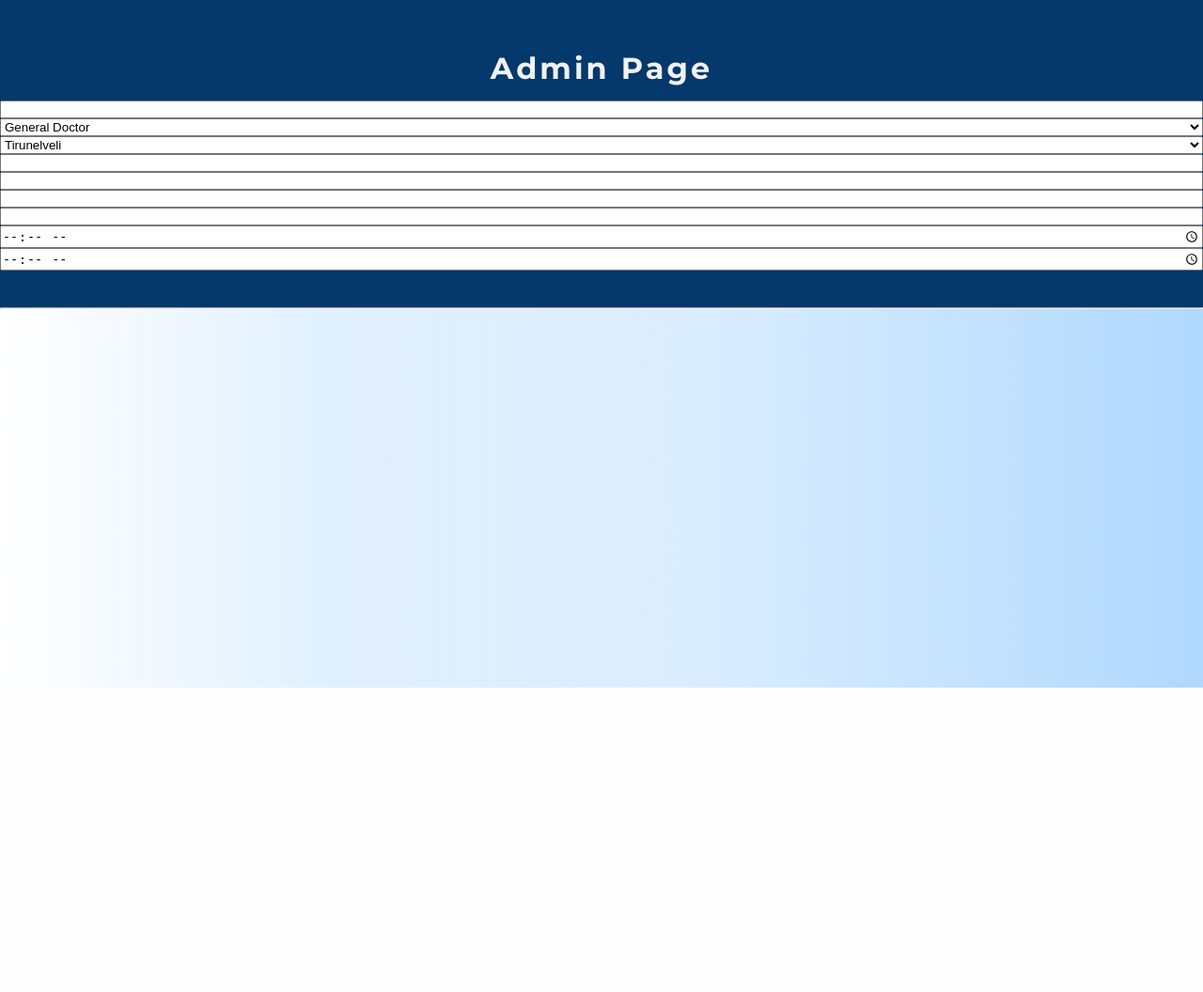
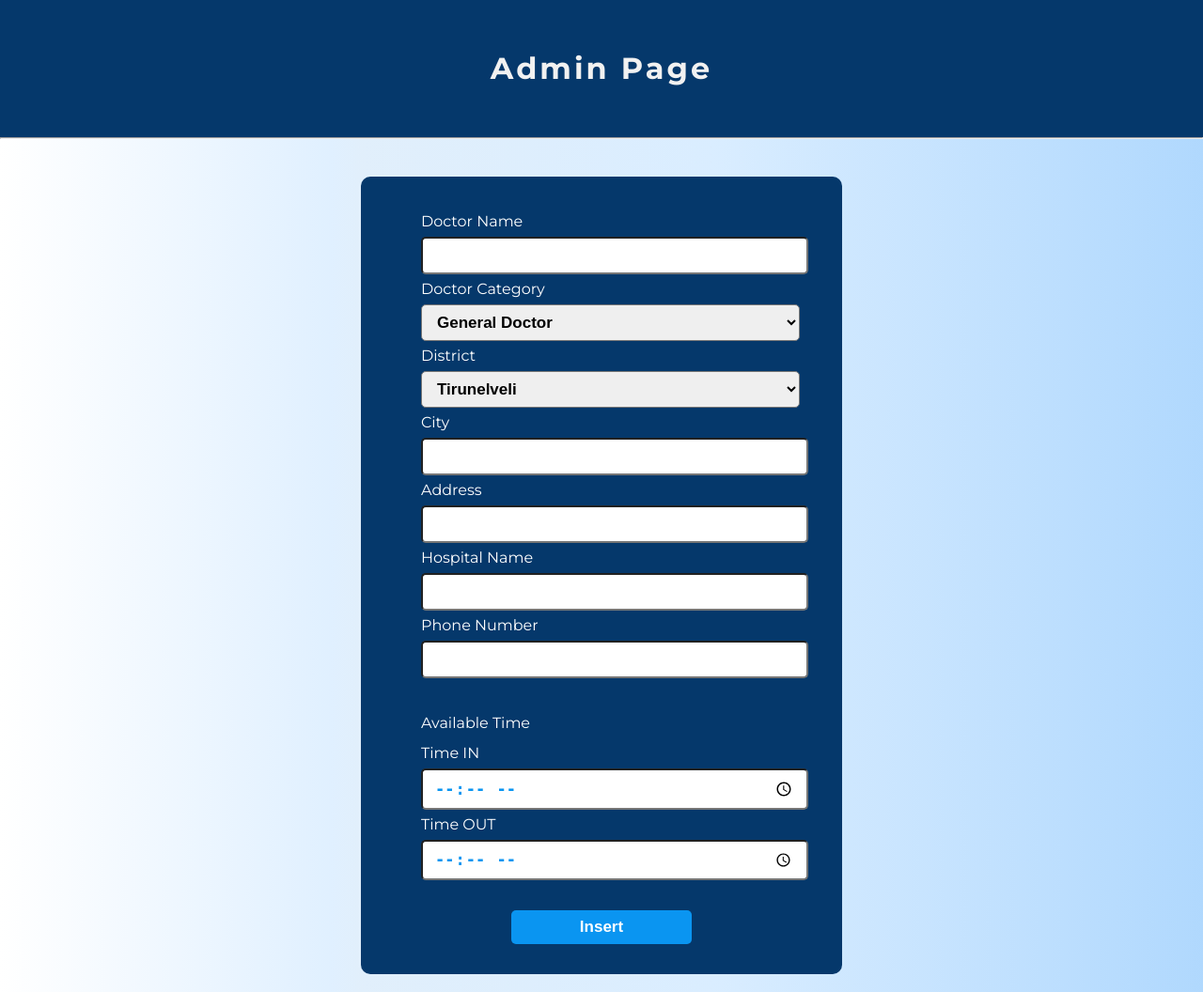
Before and after one commit to MD-Afsal/Health-Connect, a Flask app: template templates/adminPage.html in a window 1280 px wide. Shown: the part 68-1124 px from the top of the page at 94% size. Before the commit the page ends 800 px from the top, so only its background shows below. Run offline with Flask 3, Linux system fonts and the light colour scheme; the template is opened without the code that fills it, so the values that code supplies are empty.

Commit message:
Doctor Record Admin Page Added by Sri Akash

```diff
--- a/static/style.css
+++ b/static/style.css
@@ -128,7 +128,81 @@ button{
 /*CSS Made by Akash*/
 
 .input_container{
+    width: 30%;
+    height: max-content;
     margin: auto;
-    margin-top: ;
+    margin-top: 40px;
     display: grid;
+    align-items:center;
+    line-height: 2;
+    background-color: #05386b;
+    padding: 2.5% 5%;
+    color: #fff;
+    border-radius: 10px;
 }
+
+.input_container:hover{
+    box-shadow: #05386b 0 10px 20px 0;
+    transition: 0.3s;
+}
+
+.input_container input{
+    width: 100%;
+    height: auto;
+    margin: auto;
+    padding: 8px 12px;
+    outline: none;
+    border-radius: 5px;
+    font-size: 17px;
+    font-weight: 600;
+    color: #0a95f1;
+}
+
+.input_container select{
+    width: 105%;
+    height: auto;
+    margin: auto;
+    padding: 8px 12px;
+    outline: none;
+    border-radius: 5px;
+    font-size: 17px;
+    font-weight: 600;
+}
+
+.input_container option{
+    width: 105%;
+    height: auto;
+    margin: auto;
+    padding: 8px 12px;
+    border: none;
+    outline: none;
+    border-radius: 5px;
+    font-size: 17px;
+}
+
+input:hover{
+    border-color: #0a95f1;
+    border-width: 2px;
+}
+
+input:focus{
+    box-shadow: #0a95f1 0 17px 29px 0;
+    transition: 0.3s;
+}
+
+.input_time{
+    width: 30px;
+}
+
+input[type=submit]{
+    border: none;
+    width: 50%;
+    color: white;
+    background-color: #0a95f1;
+}
+
+input[type=submit]:active{
+    box-shadow: #0a95f1 0 17px 29px 0;
+    transform: scale(-2);
+    transition: 0.5s;
+}
--- a/templates/adminPage.html
+++ b/templates/adminPage.html
@@ -15,23 +15,37 @@
     <div class="lable">
         <div  class="lable_container">
             <h1>Admin Page</h1>
-            <form class="input_container" action="/adminPage">
+        </div>    <HR>
+
+        <form class="input_container" action="/insert_rec" method="post">
+            <label for="doc_name">Doctor Name</label>
             <input type="text" name="doc_name" id="txt_docname">
+            <label for="doc_cat">Doctor Category</label>
             <select name="doc_cat" id="cmb_category">
                 <option value="cat1">General Doctor</option>
             </select>
+            <label for="doc_dict">District</label>
             <select name="doc_dict" id="cmb_district">
                 <option value="dict1">Tirunelveli</option>
             </select>
+            <label for="doc_city">City</label>
             <input type="text" name="doc_city" id="txt_city">
+            <label for="doc_addr">Address</label>
             <input type="text" name="doc_addr" id="txt_address">
+            <label for="doc_hos">Hospital Name</label>
             <input type="text" name="doc_hos" id="txt_hospital">
+            <label for="doc_num">Phone Number</label>
             <input type="number" name="doc_num" id="txt_phone">
-                <input type="time" name="doc_time_in" id="time_IN">
-                <input type="time" name="doc_time_out" id="time_OUT">
+            <br>
+            <label >Available Time</label>
+            <label for="doc_time_in">Time IN</label>
+            <input type="time" name="doc_time_in" id="time_IN" class="input_time">
+            <label for="doc_time_out">Time OUT</label>
+            <input type="time" name="doc_time_out" id="time_OUT" class="input_time">
+            <br>
+            <input type="submit" value="Insert">
         </form>
     </div>
-    <HR>
-    <h2></h2>
+    <br>
 </body>
 </html>
```
Also changed, not shown: sample__01.py (+33 -0 lines). Lines whose indentation alone changed are shown as unchanged.
